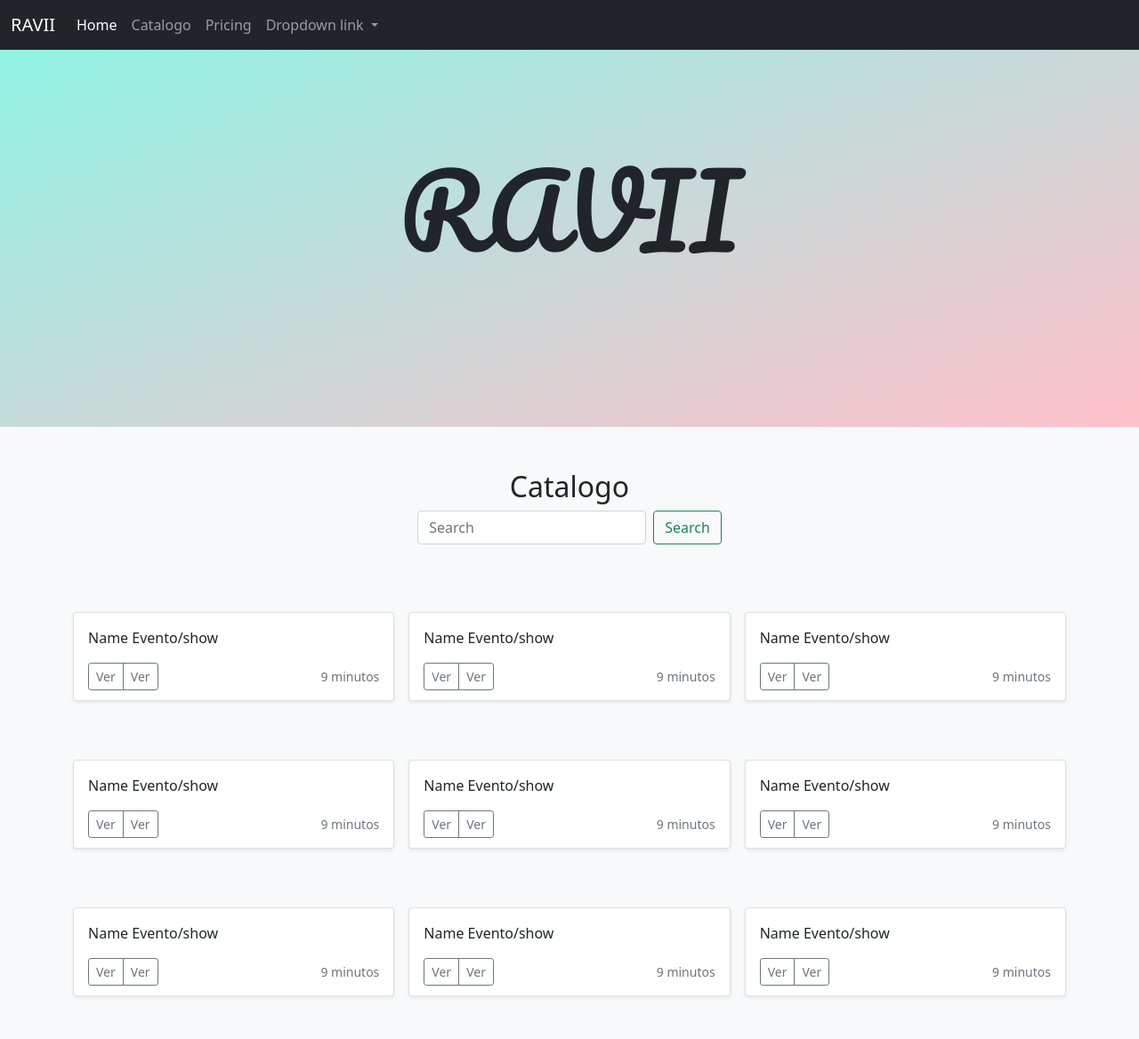
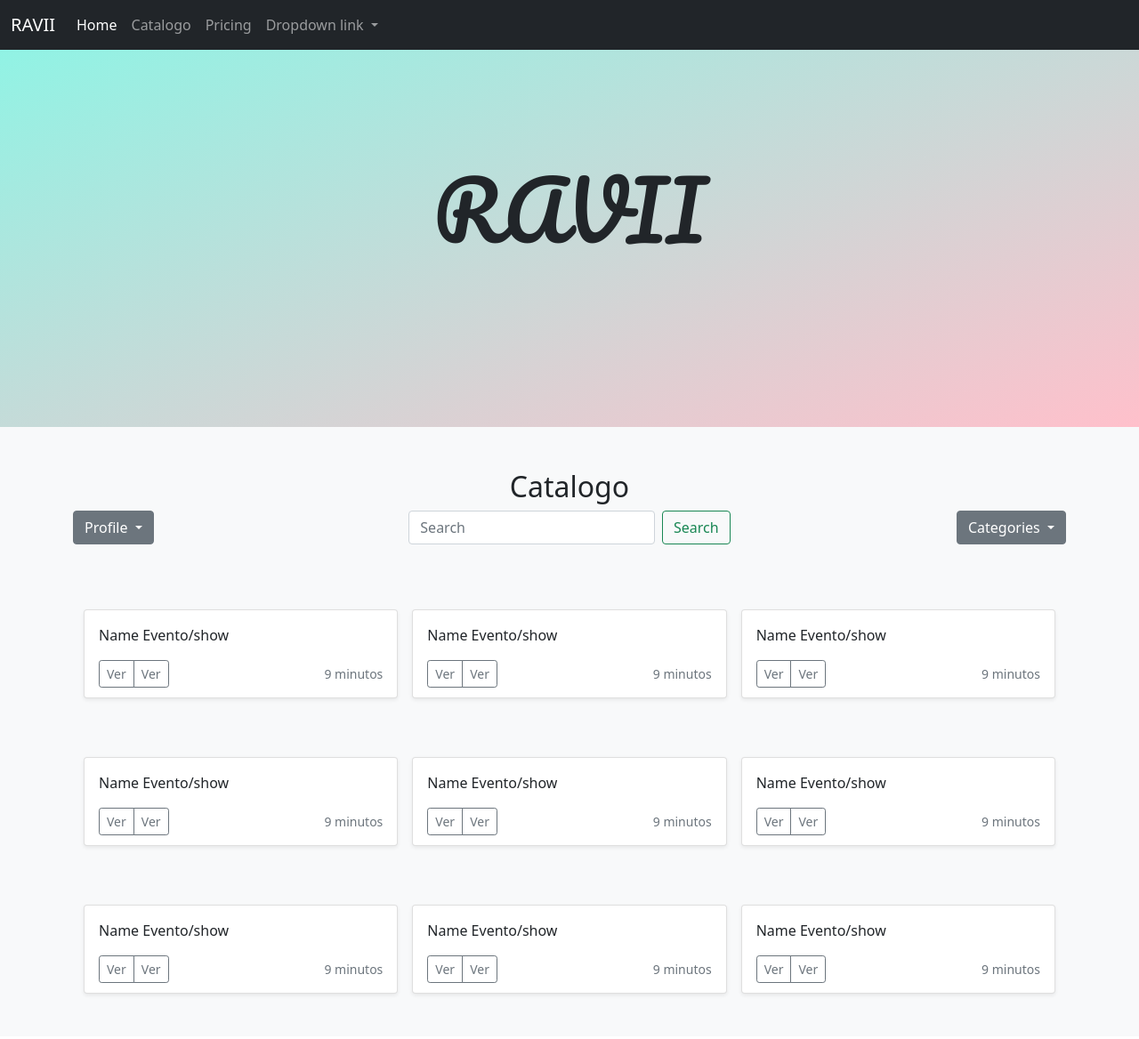
Before and after one commit to AbrahamLugoRamirez/RAVII, a PHP site: page / in a window 1280 px wide. Shown: the whole page at 89% size. After the commit the page ends 1120 px from the top, so only its background shows below. Run offline with PHP 8.4, Linux system fonts and the light colour scheme.

Commit message:
Menu desplegables

```diff
--- a/index.html
+++ b/index.html
@@ -18,8 +18,6 @@
 </head>
 
 <body>
-
-
   <nav class="navbar navbar-expand-lg navbar-dark bg-dark fixed-top">
     <div class="container-fluid">
       <a class="navbar-brand" href="#">RAVII</a>
@@ -33,7 +31,7 @@
             <a class="nav-link active" aria-current="page" href="#">Home</a>
           </li>
           <li class="nav-item">
-                <a class="nav-link" " href="#catalogo">Catalogo</a>
+            <a class="nav-link" href="#catalogo">Catalogo</a>
           </li>
           <li class="nav-item">
             <a class="nav-link" href="#">Pricing</a>
@@ -80,25 +78,79 @@
 
 
 
-
-
   <section class="catalogo" id="catalogo">
-
-
     <div class="album py-5 bg-light">
       <div class="padres">
+
         <div>
           <h2 class="hijo">Catalogo</h1>
         </div>
       </div>
 
-        <div class="padres">
+      <div class="container">
+        <div class="row align-items-start row-cols-1 row-cols-sm-2 row-cols-md-3 g-3">
+          <div class="col ">
+            <div class="dropdown">
+              <a class="btn btn-secondary dropdown-toggle" href="#" role="button" id="dropdownMenuLink"
+                data-bs-toggle="dropdown" aria-expanded="false">
+                Profile
+              </a>
+
+              <ul class="dropdown-menu" aria-labelledby="dropdownMenuLink">
+                <li><a class="dropdown-item">Nombre: Abraham Lugo Ramirez</a></li>
+                <li><a class="dropdown-item"> Edad: 22 años</a></li>
+                <li><a class="dropdown-item"> Categoria: Musica</a></li>
+              </ul>
+            </div>
+          </div>
+          <div class="col ">
             <form class="d-flex">
 
               <input class="form-control me-2" type="search" placeholder="Search" aria-label="Search">
               <button class="btn btn-outline-success" type="submit">Search</button>
             </form>
           </div>
+          <div class="col ">
+            <div class="dropdown menu">
+              <a class="btn btn-secondary dropdown-toggle" href="#" role="button" id="dropdownMenuLink"
+                data-bs-toggle="dropdown" aria-expanded="false">
+                Categories
+              </a>
+
+              <ul class="dropdown-menu" aria-labelledby="dropdownMenuLink">
+
+
+                <li><a class="dropdown-item" href="#"><div class="form-check">
+                  <input class="form-check-input" type="checkbox" value="" id="flexCheckDefault">
+                  <label class="form-check-label" for="flexCheckDefault">
+                    Jazz
+                  </label>
+                </div></a></li>
+                <li><a class="dropdown-item" href="#"><div class="form-check">
+                  <input class="form-check-input" type="checkbox" value="" id="flexCheckDefault">
+                  <label class="form-check-label" for="flexCheckDefault">
+                    Pop
+                  </label>
+                </div></a></li>
+                <li><a class="dropdown-item" href="#"><div class="form-check">
+                  <input class="form-check-input" type="checkbox" value="" id="flexCheckDefault">
+                  <label class="form-check-label" for="flexCheckDefault">
+                    R&B
+                  </label>
+                </div></a></li>
+                <li><a class="dropdown-item" href="#"><div class="form-check">
+                  <input class="form-check-input" type="checkbox" value="" id="flexCheckDefault">
+                  <label class="form-check-label" for="flexCheckDefault">
+                    Rock
+                  </label>
+                </div></a></li>
+              </ul>
+
+            </div>
+          </div>
+        </div>
+
+
 
 
         <div class="container" style="margin-top: 2%;">
--- a/style/animations.css
+++ b/style/animations.css
@@ -7,7 +7,7 @@
 }
 .transition1:hover{
     width: 100%;
-    height: 200px;
+    height: 300px;
     margin: 0 auto;
 }
 
--- a/style/style.css
+++ b/style/style.css
@@ -1,7 +1,7 @@
 @import url('https://fonts.googleapis.com/css2?family=Pacifico&display=swap');
 .fondo{
     background: linear-gradient(to bottom right, #8AF6E6, pink);
-    height: 100%;
+    height: 100;
 }
 .padre{
     height: 60vh;
@@ -20,6 +20,9 @@
   align-items: center;
 
 }
+.menu{
+  text-align: right;
+}
 
 .animation {
     animation-duration: 3s;
@@ -27,7 +30,7 @@
   }
   @keyframes slidein {
     from {
-      margin-left: 200%;
+      margin-left: 500%;
       width: 100%
     }
     to {
@@ -37,7 +40,7 @@
   }
   h1{
     font-family: 'Pacifico', cursive;
-    font-size: 700%;
+    font-size: 7vw;
 
   }
 
```
Lines whose indentation alone changed are shown as unchanged.
